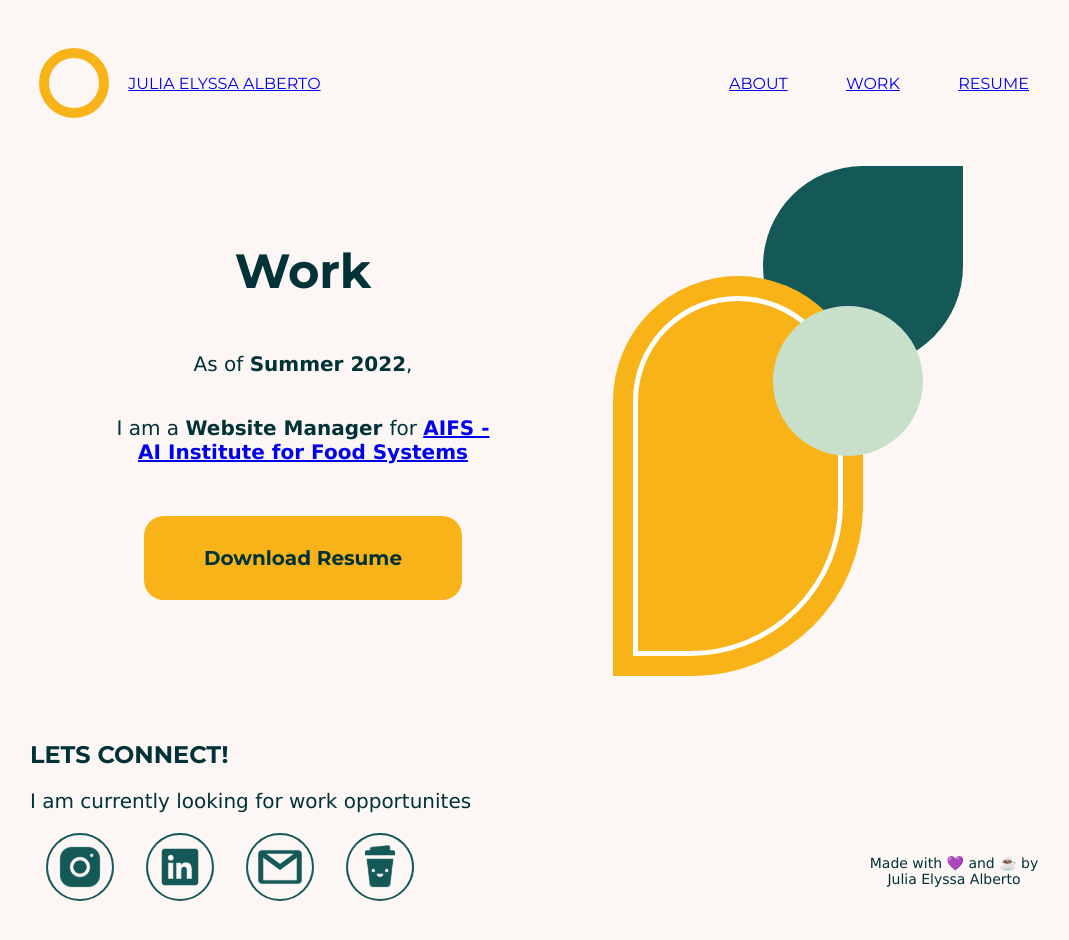
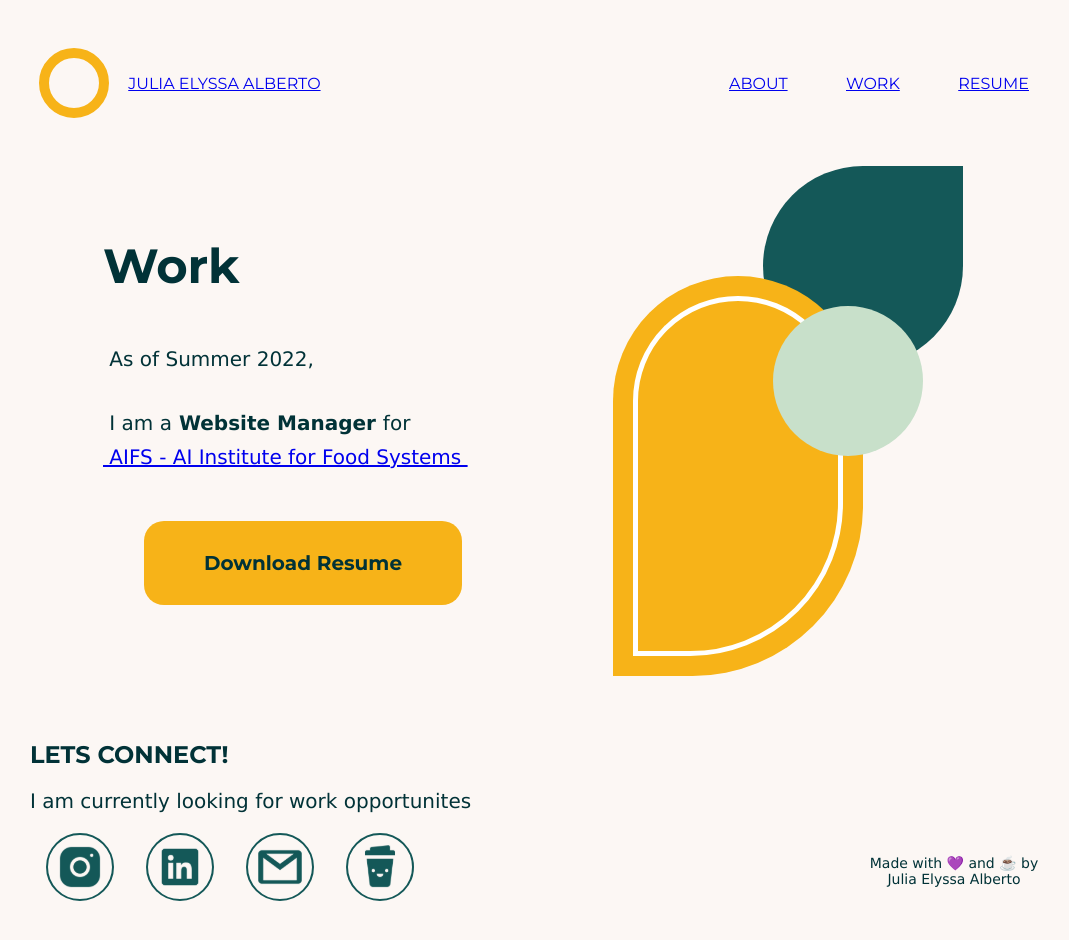
Before and after one commit to juliaalberto/julia_alberto, a React (Create React App) app: page /#/work in a window 1280 px wide. Shown: the top 940 px of the page, without its empty margins (98-1167 px from the left). Built offline with nearby package versions, Linux system fonts and the light colour scheme.

Commit message:
Fixed text alignment

```diff
--- a/src/components/AboutLeft/AboutLeft.css
+++ b/src/components/AboutLeft/AboutLeft.css
@@ -14,11 +14,6 @@
     color:#013237;
 }
 
-p{
-    font-size: 20px;
-    font-family:Verdana, Geneva, Tahoma, sans-serif;
-}
-
 .AboutButton{
     background-color: #F7B318;
     padding: 30px 60px 30px 60px;
@@ -30,3 +25,23 @@ p{
     font-size: 20px;
     color: #013237;
 }
+
+.AboutLeftText{
+    display:flex;
+    flex-direction: column;
+    align-items: flex-start;
+    width: 400px;
+}
+
+p{
+    font-size: 20px;
+    font-family:Verdana, Geneva, Tahoma, sans-serif;
+    display:flex;
+    align-items: flex-start;
+    flex-wrap: wrap;
+    gap: 10px 0px
+}
+
+a{
+    text-align: left;
+}
--- a/src/components/AboutLeft/AboutLeft.js
+++ b/src/components/AboutLeft/AboutLeft.js
@@ -6,10 +6,13 @@ import { Link } from "react-router-dom";
 
 const AboutLeft = () =>{
     return(
-             <div class="WorkLeftContainer">
-                <h1> Work </h1>
-                <p> As of <b>Summer 2022</b>, </p>
-                <p> I am a <b> Website Manager </b> for <a href ="https://aifs.ucdavis.edu/"><b>AIFS - AI Institute for Food Systems</b> </a></p>
+             <div class="AboutLeftContainer">
+                <div className='AboutLeftText'>
+                <h1> About </h1>
+                <pre> I am an <b>Cognitive Science</b> student with a minor in <b>Computer Science</b> at <b>UC Davis</b>! </pre>
+
+                <p>I aspire to be a <b> full-stack developer</b> designing accessible, interactive, and efficient web and mobile applications for all abilities and ages.</p>
+                </div>
                 <Link to="/resume"> <button class= "AboutButton"> <b>Download Resume </b></button></Link>
 
 
--- a/src/components/WorkLeft/WorkLeft.css
+++ b/src/components/WorkLeft/WorkLeft.css
@@ -14,9 +14,24 @@
     color:#013237;
 }
 
-p{
+.WorkLeftText{
+    display:flex;
+    flex-direction: column;
+    align-items: flex-start;
+}
+
+pre{
     font-size: 20px;
     font-family:Verdana, Geneva, Tahoma, sans-serif;
+    display:flex;
+    align-items: flex-start;
+    flex-wrap: wrap;
+    gap: 10px 0px;
+    text-align: left;
+}
+
+a{
+    text-align: left;
 }
 
 .WorkButton{
--- a/src/components/WorkLeft/WorkLeft.js
+++ b/src/components/WorkLeft/WorkLeft.js
@@ -7,9 +7,11 @@ import { Link } from "react-router-dom";
 const WorkLeft = () =>{
     return(
              <div class="WorkLeftContainer">
+                <div className='WorkLeftText'>
                 <h1> Work </h1>
-                <p> As of <b>Summer 2022</b>, </p>
-                <p> I am a <b> Website Manager </b> for <a href ="https://aifs.ucdavis.edu/"><b>AIFS - AI Institute for Food Systems</b> </a></p>
+                <pre> As of <div className='bold'>Summer 2022</div>,</pre>
+                <pre> I am a<b> Website Manager </b>for <a href ="https://aifs.ucdavis.edu/"> AIFS - AI Institute for Food Systems </a></pre>
+                </div>
                 <Link to="/resume"> <button class= "WorkButton"> <b>Download Resume </b></button></Link>
 
 
```
